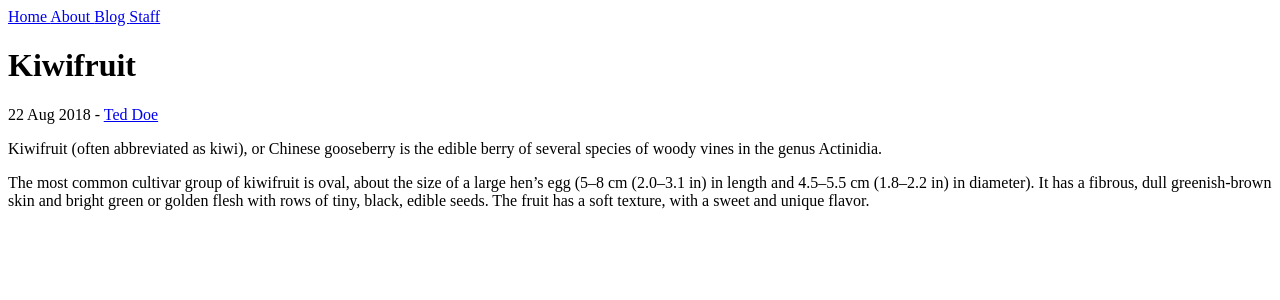
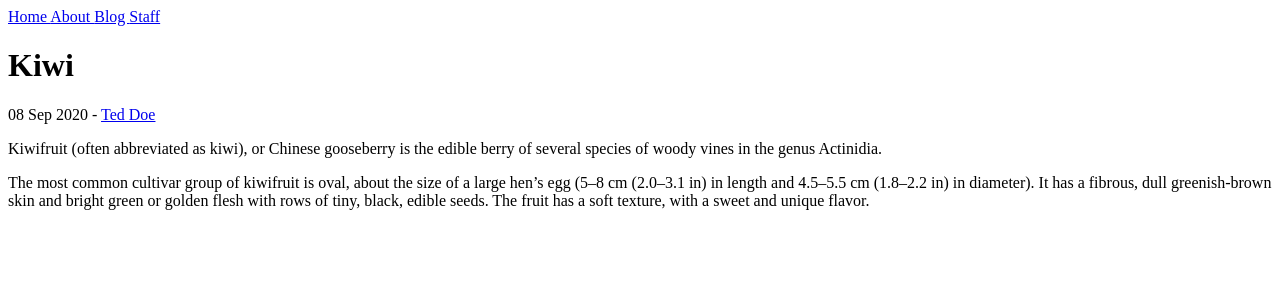
Before and after one commit to gagres/jekyll-test, a Jekyll site: the page built from _posts/2018-08-22-kiwifruit.md, in a window 1280 px wide. Shown: the top 300 px of the page. Built offline with Jekyll 4.4.1, drawn with Linux system fonts in a browser that asks for light colours.

Commit message:
Update Blog “2018-08-22-kiwifruit”

```diff
--- a/_posts/2018-08-22-kiwifruit.md
+++ b/_posts/2018-08-22-kiwifruit.md
@@ -1,5 +1,7 @@
 ---
 author: ted
+title: Kiwi
+date: 2020-09-08T11:10:10.162Z
 ---
 Kiwifruit (often abbreviated as kiwi), or Chinese gooseberry is the edible
 berry of several species of woody vines in the genus Actinidia.
```
